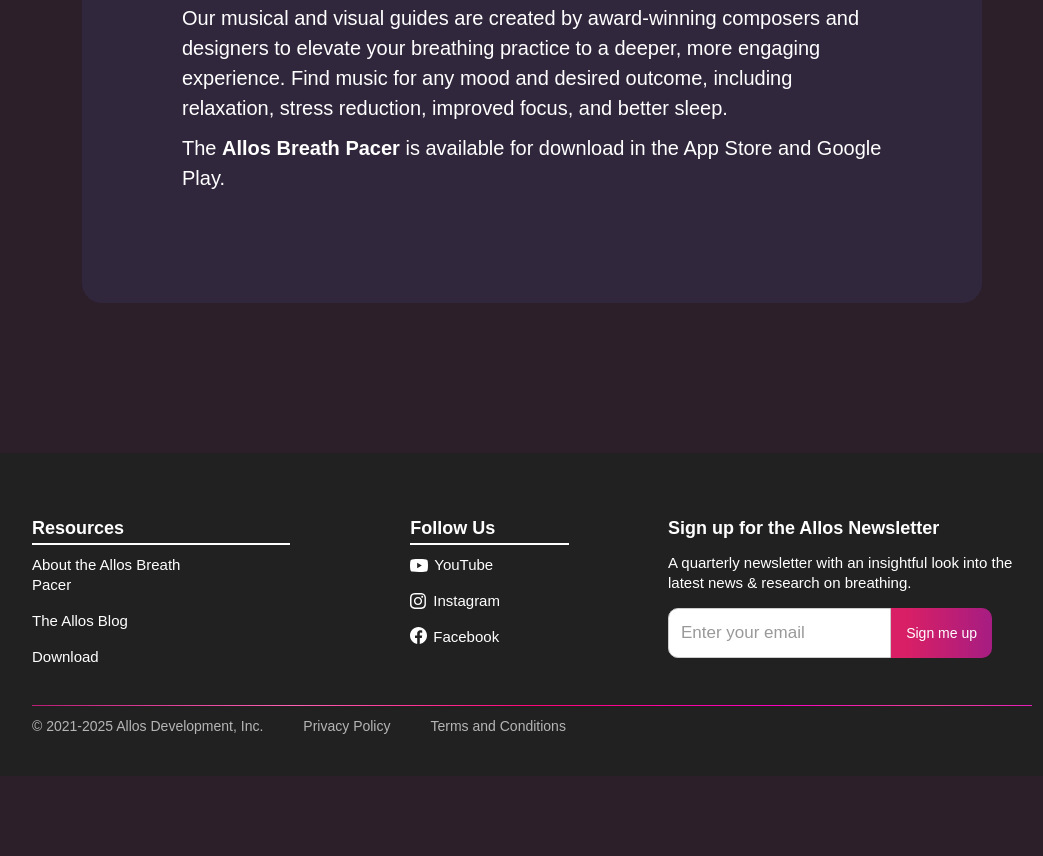
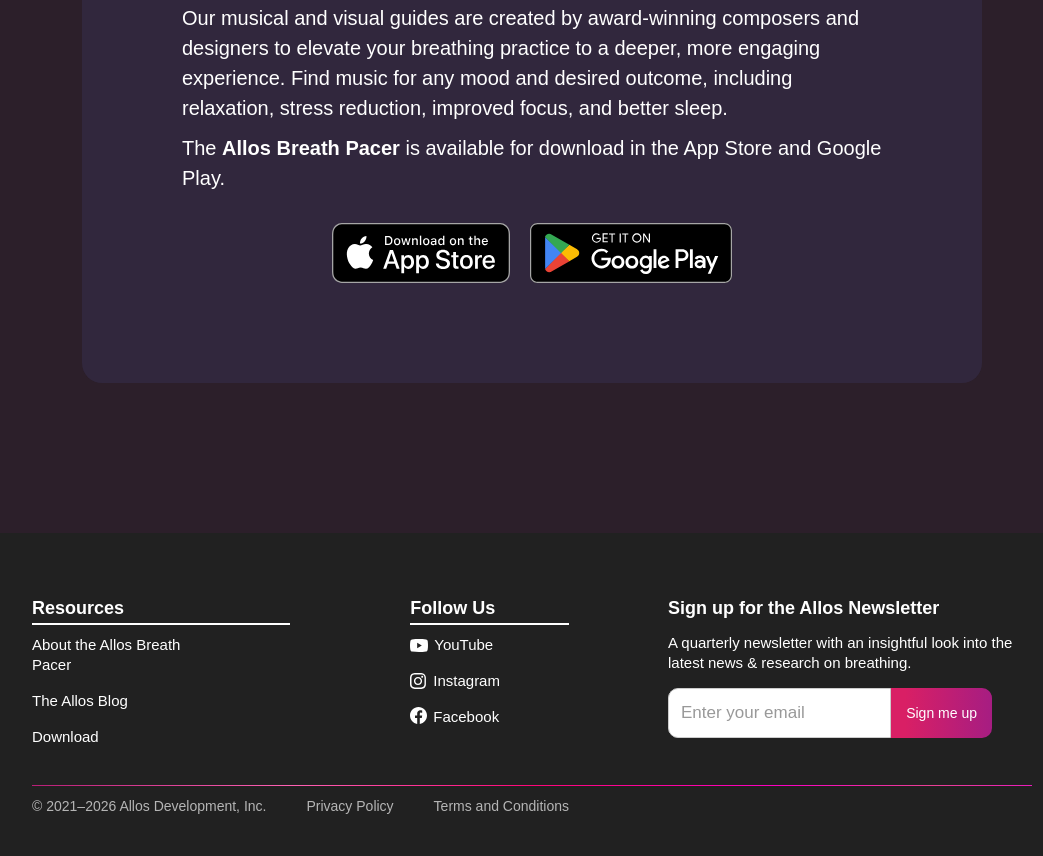
Before and after one commit to allosapp/site, an Eleventy site: page src/about.html in a window 1280 px wide. Shown: the part 1084-1940 px from the top of the page, without its empty margins (108-1151 px from the left). Before the commit the page ends 1860 px from the top, so only its background shows below. Built offline with nearby package versions, Linux system fonts and the light colour scheme; Eleventy itself is replaced by a stand-in of ours; files that its build step writes are made by us from their sources.

Commit message:
Added links to about.html; added robots.txt to peak.html

```diff
--- a/src/_includes/sub-footer.html
+++ b/src/_includes/sub-footer.html
@@ -1,5 +1,5 @@
 <div class="sub-footer">
-  <div class="copyright">&copy; 2021-2025 Allos Development, Inc.</div>
+  <div class="copyright">&copy; 2021–2026 Allos Development, Inc.</div>
   <div>
     <a
       href="https://www.iubenda.com/privacy-policy/64232582"
--- a/src/about.html
+++ b/src/about.html
@@ -15,6 +15,14 @@ social_image: social-preview.jpg
         <p>The <strong>Allos Breath Pacer</strong> was developed specifically for the practice of slow-paced breathing at one's resonance frequency. The app offers a wide variety of music, soundscapes, and visual guides, and lets you customize the music and video to your ideal breathing rate.</p>
         <p>Our musical and visual guides are created by award-winning composers and designers to elevate your breathing practice to a deeper, more engaging experience. Find music for any mood and desired outcome, including relaxation, stress reduction, improved focus, and better sleep.</p>
         <p>The <strong>Allos Breath Pacer</strong> is available for download in the App Store and Google Play.</p>
+        <div class="app-store-badges">
+          <a href="https://apps.apple.com/app/id1599591962" target="_blank" rel="noopener noreferrer">
+            <img src="/assets/images/download-allos-on-the-app-store.svg" alt="Download on the App Store" class="app-badge">
+          </a>
+          <a href="https://play.google.com/store/apps/details?id=com.allosdev.allos" target="_blank" rel="noopener noreferrer">
+            <img src="/assets/images/download-allos-on-google-play.svg" alt="Get it on Google Play" class="app-badge">
+          </a>
+        </div>
       </div>
     </div>
   </div>
--- a/src/css/allos.css
+++ b/src/css/allos.css
@@ -1156,6 +1156,25 @@ label {
   background-color: rgba(51, 42, 65, 0.85);
   -webkit-backdrop-filter: blur(5px);
   backdrop-filter: blur(5px);
+}
+
+.app-store-badges {
+  display: flex;
+  gap: 20px;
+  margin-top: 30px;
+  flex-wrap: wrap;
+  justify-content: center;
+  align-items: center;
+}
+
+.app-badge {
+  height: 60px;
+  width: auto;
+  transition: opacity 0.2s ease;
+}
+
+.app-badge:hover {
+  opacity: 0.8;
 }
 
 .article-h2 {
```
Also changed, not shown: src/peak.html (+2 -0 lines), src/robots.txt (added, +7 -0 lines).
